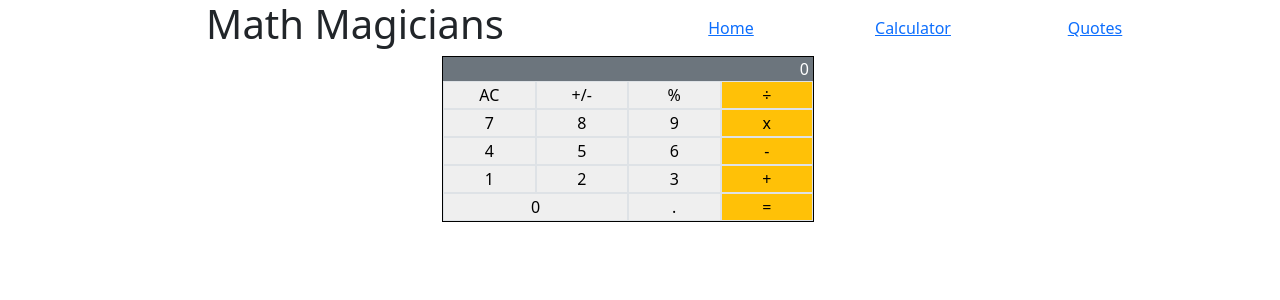
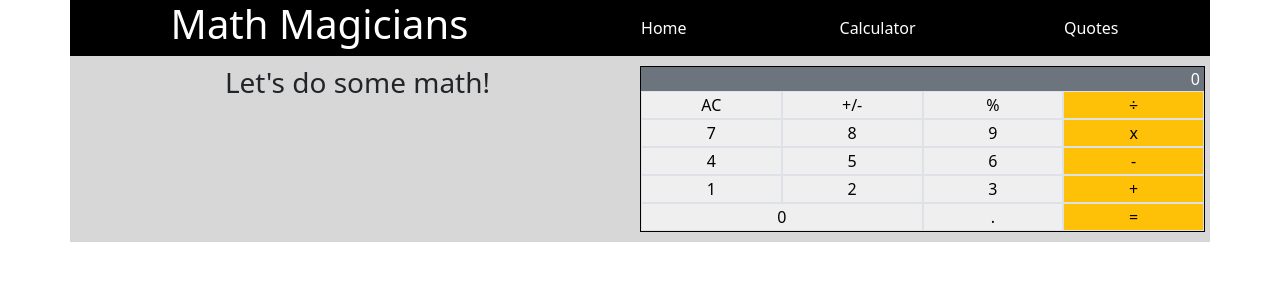
Before and after one commit to tacodtripe/math-magicians, a React (Create React App) app: page /calculator in a window 1280 px wide. Shown: the top 300 px of the page. Built offline with nearby package versions, Linux system fonts and the light colour scheme.

Commit message:
add styling

```diff
--- /dev/null
+++ b/src/App.css
@@ -0,0 +1,25 @@
+.container {
+  background-color: #d7d7d7;
+  padding-bottom: 10px;
+}
+
+.nav-container {
+  background-color: black;
+}
+
+.nav-container h1 {
+  color: white;
+}
+
+.nav-link {
+  color: white;
+  text-decoration: none;
+}
+
+.nav-link:hover {
+  color: rgb(139, 8, 89);
+}
+
+.nav-link:focus {
+  color: white;
+}
--- a/src/App.js
+++ b/src/App.js
@@ -3,15 +3,18 @@ import { Routes, Route, Link } from 'react-router-dom';
 import Calculator from './components/calculator';
 import Home from './components/Home';
 import Quotes from './components/Quotes';
+import './App.css';
 
 const App = () => (
   <div className="container">
-    <nav className="row">
-      <h1 className="col-6 text-center">Math Magicians</h1>
-      <div className="col-6 row justify-content-between align-content-center">
-        <Link className="col text-center" to="/">Home</Link>
-        <Link className="col text-center" to="/calculator">Calculator</Link>
-        <Link className="col text-center" to="/quotes">Quotes</Link>
+    <nav className="">
+      <div className="row justify-content-center nav-container">
+        <h1 className="col-5 text-center">Math Magicians</h1>
+        <div className="col-7 row justify-content-between align-content-center">
+          <Link className="col text-center nav-link" to="/">Home</Link>
+          <Link className="col text-center nav-link" to="/calculator">Calculator</Link>
+          <Link className="col text-center nav-link" to="/quotes">Quotes</Link>
+        </div>
       </div>
       <Routes>
         <Route path="calculator" element={<Calculator />} />
--- a/src/components/calculator.css
+++ b/src/components/calculator.css
@@ -1,3 +1,13 @@
+.fas {
+  font-size: 13px;
+}
+
+.wrapper {
+  padding-top: 10px;
+  padding-right: 5px;
+  padding-left: 5px;
+}
+
 #calc-container {
   border: solid black 1px;
 }
@@ -6,10 +16,17 @@
   text-align: center;
 }
 
-.fas {
-  font-size: 13px;
-}
-
 #calc-container .row:first-of-type {
   color: white;
 }
+
+.row button:first-of-type:hover,
+.row button:nth-of-type(2):hover,
+.row button:nth-of-type(3):hover {
+  background-color: #d1d1d1;
+}
+
+.row button:nth-of-type(4):hover,
+.equal-sign:hover {
+  background-color: rgb(199 102 68) !important;
+}
--- a/src/components/calculator.js
+++ b/src/components/calculator.js
@@ -15,8 +15,11 @@ const Calculator = () => {
 
   const { total, next, operation } = state;
   return (
-    <div className="row justify-content-center">
-      <div className="col-sm-12 col-md-4" id="calc-container">
+    <div className="row justify-content-center wrapper">
+      <div className="col-12 col-md-6 text-center">
+        <h3>Let&apos;s do some math!</h3>
+      </div>
+      <div className="col-12 col-md-6" id="calc-container">
         <div className="row justify-content-end px-1 bg-secondary">
           {total}
           {' '}
@@ -51,7 +54,7 @@ const Calculator = () => {
         <div className="row justify-content-center align-content-center">
           <button onClick={operationHandler} className="col-6 border" type="button" value="0">0</button>
           <button onClick={operationHandler} className="col-3 border" type="button" value=".">.</button>
-          <button onClick={operationHandler} className="col-3 bg-warning border" type="button" value="=">=</button>
+          <button onClick={operationHandler} className="col-3 bg-warning border equal-sign" type="button" value="=">=</button>
         </div>
       </div>
     </div>
```
